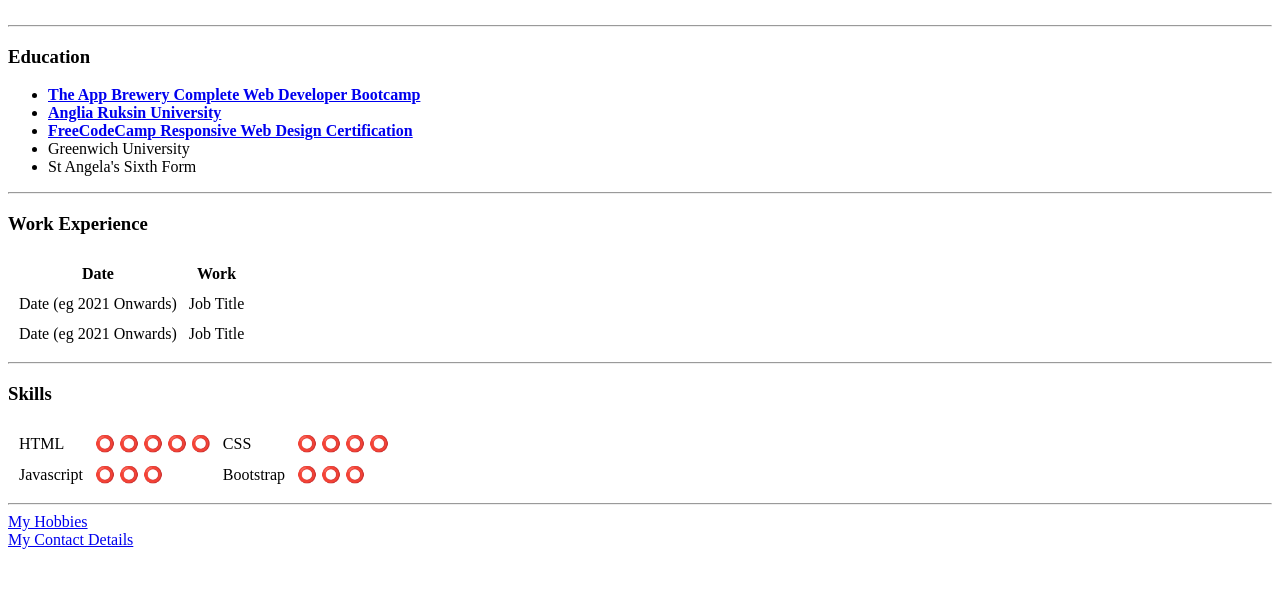
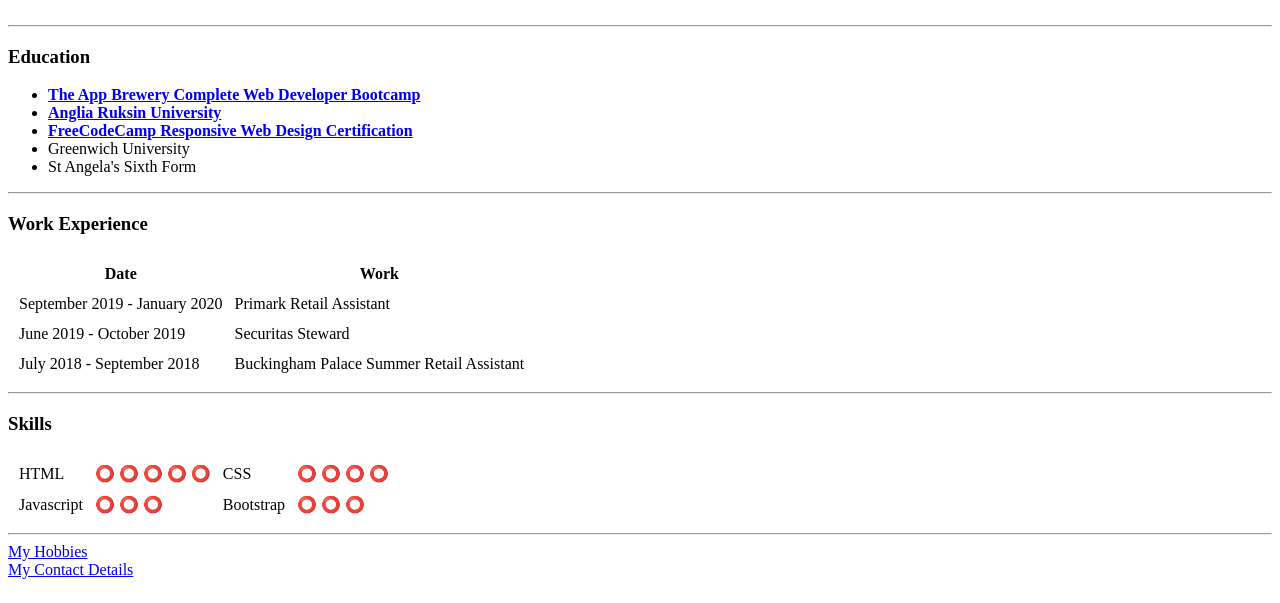
Before and after one commit to OmarNewbieCoder/cv-pure-html-challenge, a plain HTML site: page index.html in a window 1280 px wide. Shown: the part 197-800 px from the top of the page. Drawn offline with Linux system fonts and the light colour scheme.

Commit message:
Add files via upload

```diff
--- a/index.html
+++ b/index.html
@@ -58,12 +58,16 @@
       </thead>
       <tbody>
         <tr>
-          <td>Date (eg 2021 Onwards)</td>
-          <td>Job Title</td>
+          <td>September 2019 - January 2020</td>
+          <td>Primark Retail Assistant</td>
         </tr>
         <tr>
-          <td>Date (eg 2021 Onwards)</td>
-          <td>Job Title</td>
+          <td>June 2019 - October 2019</td>
+          <td>Securitas Steward</td>
+        </tr>
+        <tr>
+          <td>July 2018 - September 2018</td>
+          <td>Buckingham Palace Summer Retail Assistant</td>
         </tr>
       </tbody>
       <tfoot>
```
